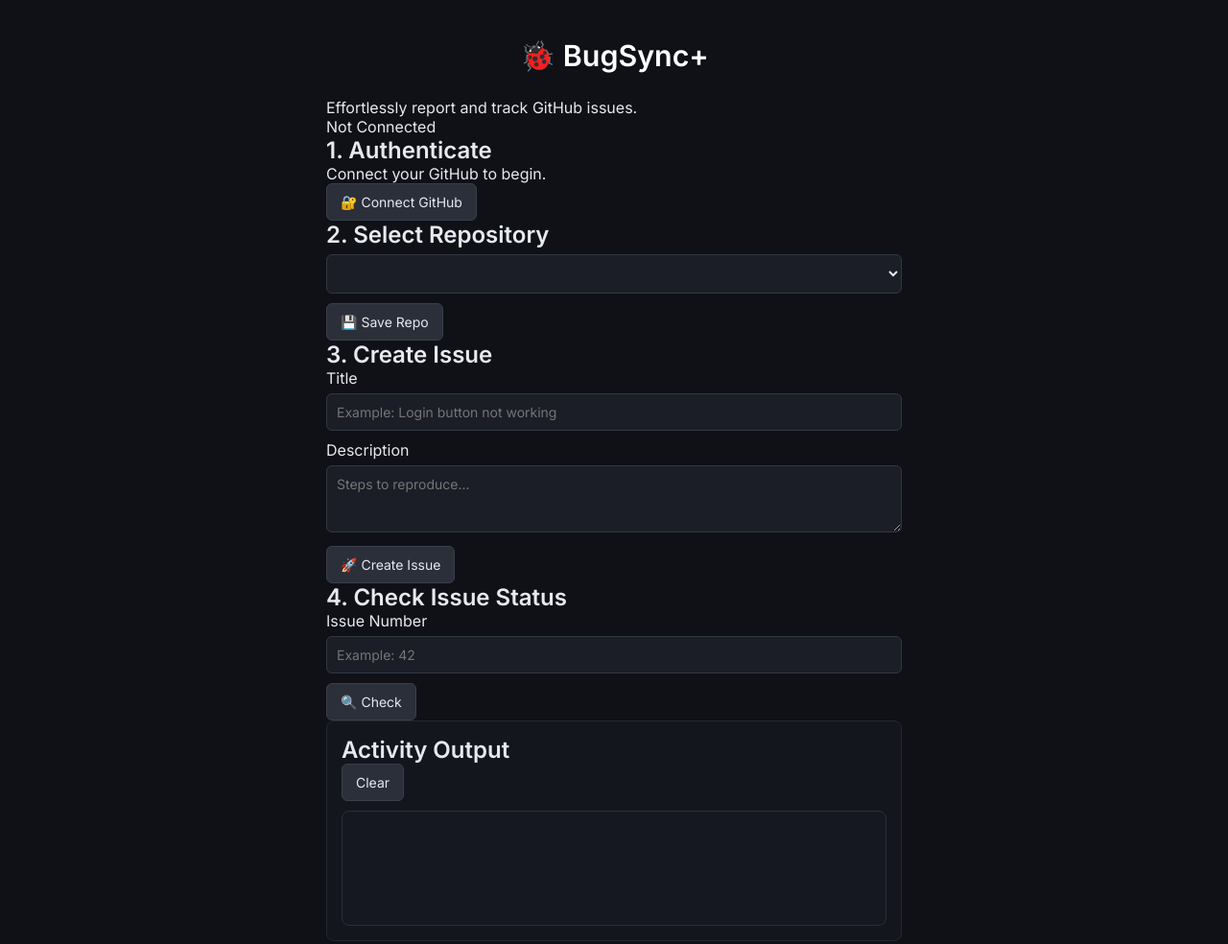
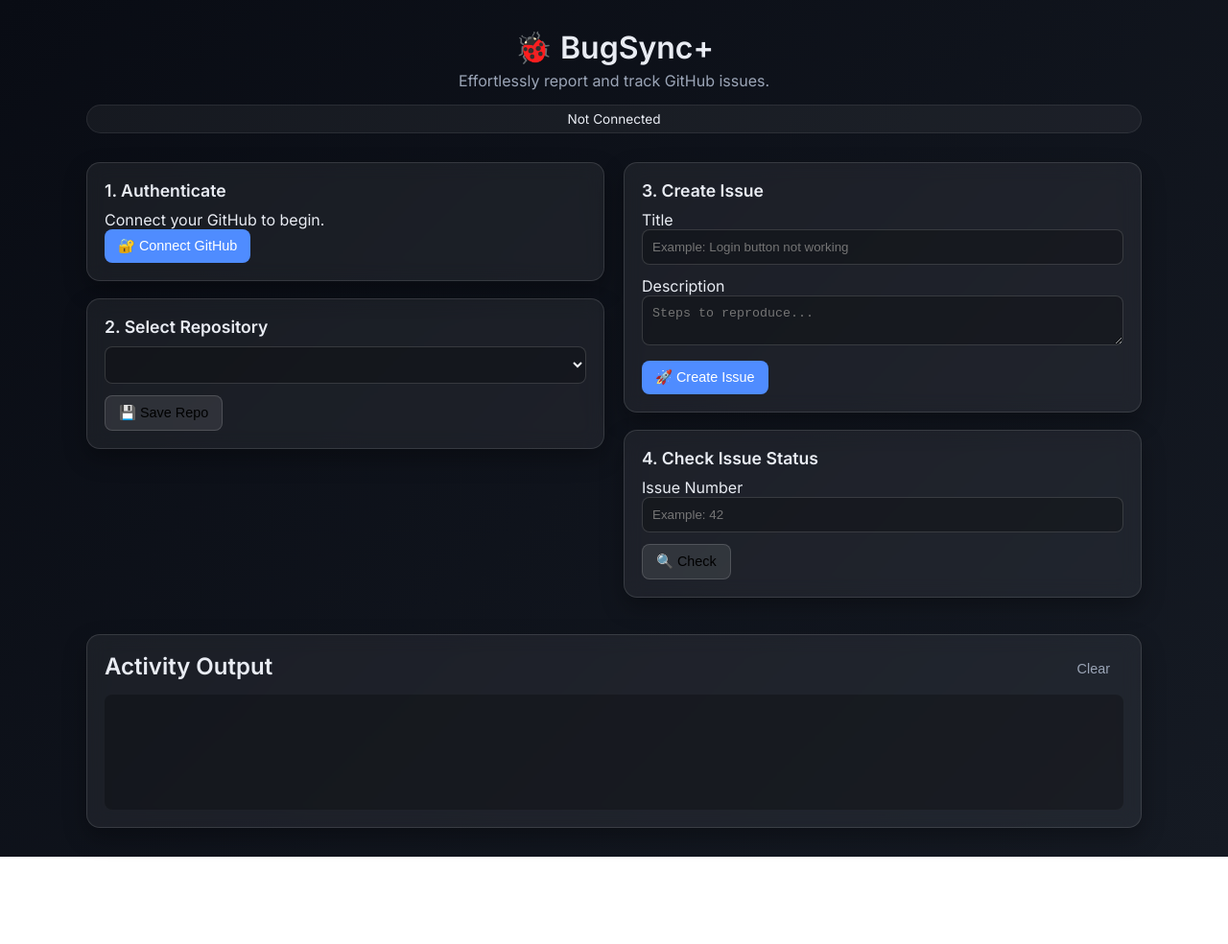
Before and after one commit to godel02/BugSync_plus_backend, a website: page client/index.html in a window 1280 px wide. Shown: the whole page at 96% size. After the commit the page ends 893 px from the top, so only its background shows below. Drawn offline with Linux system fonts and the light colour scheme.

Commit message:
Update style.css

```diff
--- a/client/style.css
+++ b/client/style.css
@@ -1,102 +1,139 @@
-/* ===== Global Reset ===== */
+/* Global reset */
 * {
   margin: 0;
   padding: 0;
   box-sizing: border-box;
+}
+body {
   font-family: "Inter", sans-serif;
+  background: linear-gradient(135deg, #090c14, #151a23);
+  color: #e9ecf3;
+  display: flex;
+  justify-content: center;
+  padding: 30px;
 }
 
-body {
-  background: #0f1117;
-  color: #e6e9ef;
-  display: flex;
-  justify-content: center;
-  padding: 40px;
+/* Container */
+.app {
+  width: 100%;
+  max-width: 1100px;
 }
 
-/* ===== Container ===== */
-body > * {
-  width: 100%;
-  max-width: 600px;
+/* Header */
+.header {
+  text-align: center;
+  margin-bottom: 30px;
+}
+.header h1 {
+  font-size: 2rem;
+  font-weight: 600;
+}
+.sub {
+  color: #9ba5b7;
+  margin: 5px 0 15px;
+}
+.status-pill {
+  background: rgba(255,255,255,0.05);
+  padding: 6px 14px;
+  border-radius: 999px;
+  border: 1px solid rgba(255,255,255,0.08);
+  font-size: .85rem;
+}
+.status-pill.connected {
+  border-color: #3bbf6c;
+  color: #c8fcdc;
+  background: rgba(18, 94, 43, 0.3);
 }
 
-/* ===== Headings ===== */
-h1 {
-  text-align: center;
-  margin-bottom: 25px;
-  font-size: 1.9rem;
-  font-weight: 600;
-  color: #ffffff;
+/* Layout Grid */
+.grid {
+  display: flex;
+  gap: 20px;
+  flex-wrap: wrap;
+}
+.col {
+  flex: 1 1 450px;
 }
 
-h3 {
-  margin-top: 20px;
-  margin-bottom: 8px;
-  color: #bfc7d5;
+/* Cards */
+.card {
+  padding: 18px;
+  border-radius: 14px;
+  margin-bottom: 18px;
+}
+.glass {
+  background: rgba(255,255,255,0.06);
+  border: 1px solid rgba(255,255,255,0.12);
+  backdrop-filter: blur(10px);
+  box-shadow: 0 10px 25px rgba(0,0,0,0.3);
+}
+.card h2 {
+  font-size: 1.1rem;
+  margin-bottom: 10px;
 }
 
-/* ===== Buttons ===== */
-button {
-  padding: 10px 14px;
-  background: #2b2f3a;
-  color: #e6e9ef;
-  border: 1px solid #3a3f4b;
-  border-radius: 6px;
-  cursor: pointer;
-  transition: 0.2s ease;
-  font-size: 14px;
+/* Inputs */
+input, textarea, select {
+  width: 100%;
+  padding: 10px;
+  margin-bottom: 12px;
+  border-radius: 8px;
+  border: 1px solid rgba(255,255,255,0.15);
+  background: rgba(0,0,0,0.25);
+  color: #eef1f6;
+  outline: none;
+}
+input:focus, textarea:focus, select:focus {
+  border-color: #4f8cff;
+  box-shadow: 0 0 6px rgba(79,140,255,0.5);
 }
 
-button:hover {
-  background: #3e4451;
-  border-color: #505766;
+/* Buttons */
+button {
+  padding: 9px 14px;
+  border-radius: 8px;
+  cursor: pointer;
+  border: none;
+  transition: 0.15s;
+  font-size: .9rem;
+}
+.primary {
+  background: #4f8cff;
+  color: #fff;
+}
+.primary:hover {
+  background: #2c6dea;
+}
+.secondary {
+  background: rgba(255,255,255,0.09);
+  border: 1px solid rgba(255,255,255,0.15);
+}
+.secondary:hover {
+  background: rgba(255,255,255,0.17);
+}
+.ghost {
+  background: transparent;
+  color: #9ba5b7;
+}
+.ghost:hover {
+  color: #fff;
 }
 
-/* ===== Inputs & Selects ===== */
-input, textarea, select {
-  width: 100%;
-  margin-top: 6px;
+/* Output */
+.output {
+  margin-top: 20px;
+  padding: 18px;
+  border-radius: 14px;
+}
+.output-header {
+  display: flex;
+  justify-content: space-between;
   margin-bottom: 10px;
-  padding: 10px;
-  background: #1b1e26;
-  border: 1px solid #323843;
-  border-radius: 6px;
-  color: #e6e9ef;
-  font-size: 14px;
 }
-
-textarea {
-  resize: vertical;
-  min-height: 70px;
-}
-
-/* ===== Output Box ===== */
 #output {
-  background: #151820;
-  border: 1px solid #28303d;
+  background: rgba(0,0,0,0.25);
   padding: 12px;
   border-radius: 8px;
-  color: #b0b9c8;
   min-height: 120px;
-  margin-top: 10px;
-  overflow-y: auto;
   white-space: pre-wrap;
 }
-
-/* ===== Sections ===== */
-section {
-  padding: 15px;
-  background: #13161d;
-  border: 1px solid #222833;
-  border-radius: 8px;
-  margin-bottom: 18px;
-}
-
-/* ===== Fade Animation ===== */
-section, button, input, textarea, select {
-  transition: background 0.2s, border 0.2s, transform 0.15s;
-}
-
-button:active {
-  transform: scale(0.97);
-}
```
